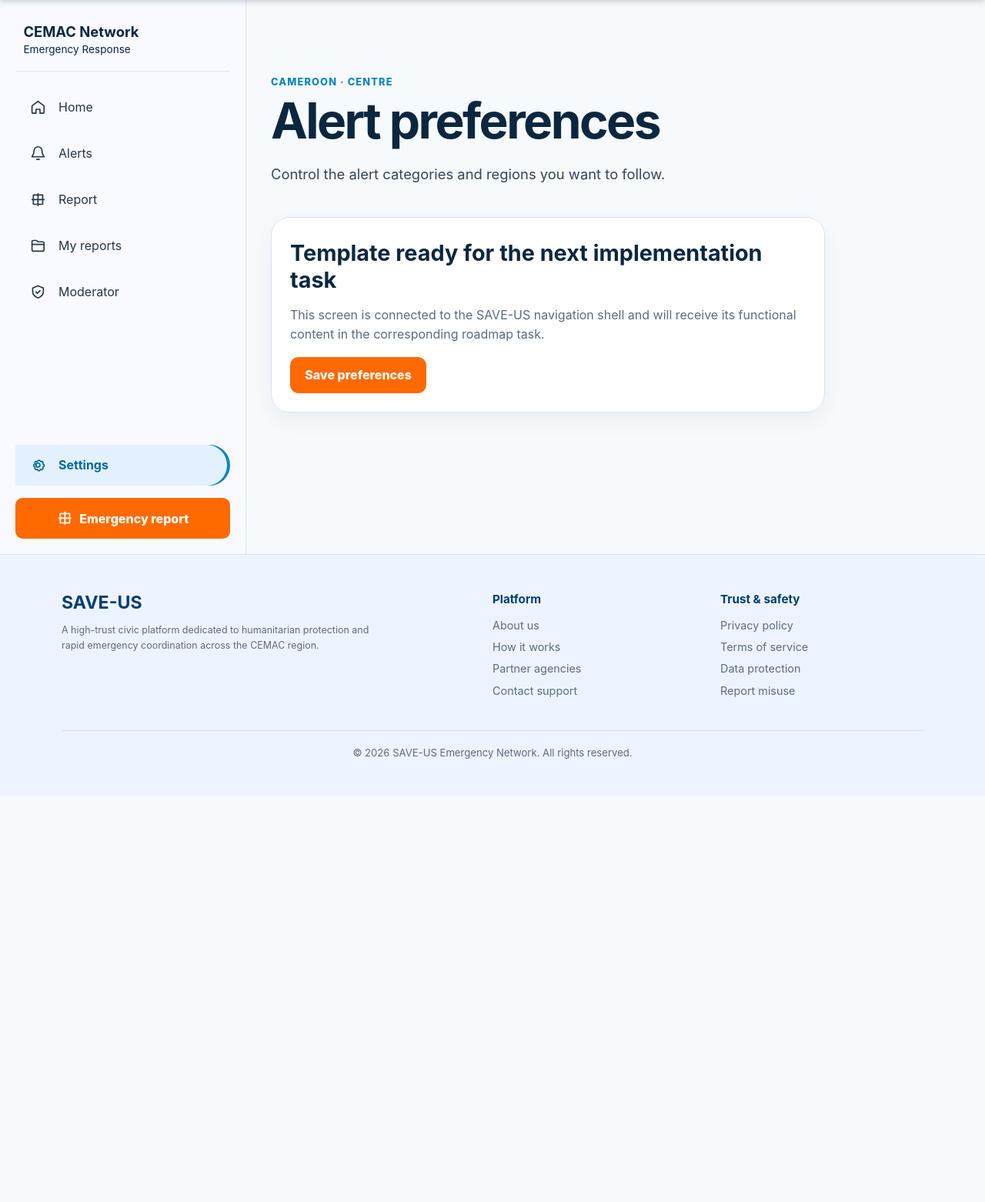
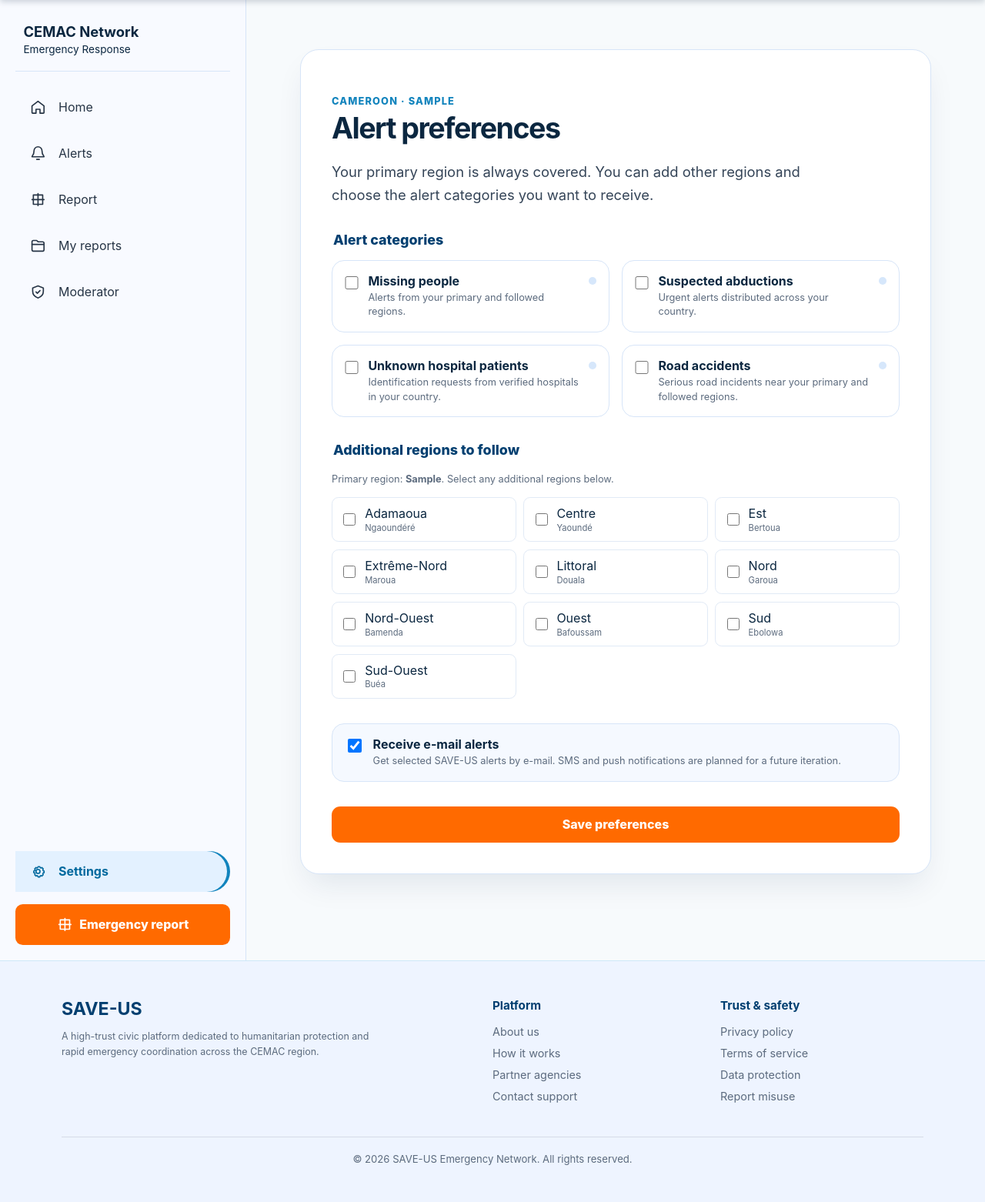
Before and after one commit to Donaldpicsou/SAVE-US, a Flask app: page /settings in a window 1280 px wide. Shown: the part 80-1642 px from the top of the page at 77% size. Before the commit the page ends 1066 px from the top, so only its background shows below. Run offline with Flask 3, Linux system fonts and the light colour scheme; the visitor is signed in with stand-in values (Sample User, id 1); tables that the repository leaves empty hold one stand-in row (values such as "Sample post").

Commit message:
Mise à jour T9

```diff
--- a/app/routes.py
+++ b/app/routes.py
@@ -7,11 +7,21 @@ from flask import Blueprint, abort, g, jsonify, redirect, render_template, reque
 
 from .extensions import db
 from .cemac import load_cemac_data
-from .models import User
+from .models import AlertPreference, AlertType, User
 
 
 bp = Blueprint("main", __name__)
 DEMO_OTP_CODE = "123456"
+# CEMAC numbering plans represented as country code -> national-number length.
+# The OTP MVP stores a normalised E.164-style value and supports all six members.
+CEMAC_PHONE_NUMBER_LENGTHS = {
+    "235": 8,  # Chad
+    "236": 8,  # Central African Republic
+    "237": 9,  # Cameroon
+    "240": 9,  # Equatorial Guinea
+    "241": 8,  # Gabon
+    "242": 9,  # Republic of the Congo
+}
 
 DEMO_NOTIFICATIONS = [
     {"id": "missing-jean-bakary", "type": "Missing person", "title": "Jean Bakary, 8", "location": "Yaoundé area · Centre", "time": "2 hours ago", "description": "Jean was last seen near a primary school in Yaoundé. He was wearing a blue school uniform and a red backpack."},
@@ -29,6 +39,29 @@ INFORMATION_PAGES = {
     "data-protection": ("Data protection", "Trust & safety", "Sensitive report information is treated with care and public alerts disclose only what is necessary.", [("Purpose limitation", "Report information is used to structure, review, distribute, and manage emergency alerts."), ("Audit trail", "Reasoned withdrawals, safety reports, and moderation decisions retain a non-public audit record.")]),
     "report-misuse": ("Report misuse", "Trust & safety", "Report false information, privacy concerns, or harmful use so the SAVE-US moderation team can review it.", [("What to report", "Use this channel for incorrect information, a person already found, privacy concerns, or suspected fraudulent use."), ("What happens next", "The report is reviewed by a moderator. Users should never confront or harass another reporter.")]),
 }
+
+PREFERENCE_CATEGORIES = (
+    {
+        "value": AlertType.MISSING_PERSON.value,
+        "title": "Missing people",
+        "description": "Alerts from your primary and followed regions.",
+    },
+    {
+        "value": AlertType.SUSPECTED_ABDUCTION.value,
+        "title": "Suspected abductions",
+        "description": "Urgent alerts distributed across your country.",
+    },
+    {
+        "value": AlertType.UNKNOWN_HOSPITAL_PATIENT.value,
+        "title": "Unknown hospital patients",
+        "description": "Identification requests from verified hospitals in your country.",
+    },
+    {
+        "value": AlertType.ROAD_ACCIDENT.value,
+        "title": "Road accidents",
+        "description": "Serious road incidents near your primary and followed regions.",
+    },
+)
 
 
 @bp.before_app_request
@@ -71,6 +104,17 @@ def normalise_phone(phone_number: str) -> str:
     return re.sub(r"[^\d+]", "", phone_number.strip())
 
 
+def is_valid_cemac_phone(phone_number: str) -> bool:
+    """Accept a normalised international number from one of the six CEMAC countries."""
+    if not phone_number.startswith("+") or not phone_number[1:].isdigit():
+        return False
+    return any(
+        phone_number.startswith(f"+{country_code}")
+        and len(phone_number) == 1 + len(country_code) + national_length
+        for country_code, national_length in CEMAC_PHONE_NUMBER_LENGTHS.items()
+    )
+
+
 def safe_next_url(next_url: str | None) -> str:
     """Keep post-login redirects within this application."""
     if next_url and next_url.startswith("/") and not next_url.startswith("//"):
@@ -93,8 +137,8 @@ def sign_in():
     phone_number = ""
     if request.method == "POST":
         phone_number = normalise_phone(request.form.get("phone_number", ""))
-        if not re.fullmatch(r"\+\d{8,15}", phone_number):
-            error = "Enter a valid phone number, including the country code."
+        if not is_valid_cemac_phone(phone_number):
+            error = "Enter a valid CEMAC phone number, for example +237 612 345 678 or +241 74 00 11 22."
         else:
             session["pending_phone"] = phone_number
             session["pending_otp"] = DEMO_OTP_CODE
@@ -170,10 +214,73 @@ def moderator_queue():
     return render_template("simple_page.html", title="Moderator queue", eyebrow="Verified moderator access", description="Review reports flagged for possible duplicates, unsafe media, or high fraud risk.", active_page="moderator", app_shell=True, primary_action="View review queue")
 
 
-@bp.get("/settings")
+def preference_country_data(user: User) -> tuple[str, dict]:
+    """Find the CEMAC dataset entry corresponding to a user's country."""
+    dataset = load_cemac_data()
+    country_code, country = next(
+        (
+            (code, data)
+            for code, data in dataset.items()
+            if data["name"] == user.country
+        ),
+        ("cameroun", dataset["cameroun"]),
+    )
+    return country_code, country
+
+
+def manage_preferences(*, onboarding: bool):
+    """Render and persist a user's alert-preference selection."""
+    user = g.current_user
+    country_code, country = preference_country_data(user)
+    preference = user.alert_preference
+    enabled_categories = set(preference.enabled_categories) if preference else set()
+    followed_regions = set(preference.followed_regions) if preference else set()
+    email_enabled = preference.email_notifications_enabled if preference else True
+    error = None
+
+    if request.method == "POST":
+        enabled_categories = set(request.form.getlist("enabled_categories"))
+        followed_regions = set(request.form.getlist("followed_regions"))
+        email_enabled = request.form.get("email_notifications_enabled") == "on"
+        valid_categories = {category["value"] for category in PREFERENCE_CATEGORIES}
+        valid_regions = {item["nom"] for item in country["subdivisions"]}
+
+        if not enabled_categories:
+            error = "Choose at least one alert category."
+        elif not enabled_categories.issubset(valid_categories):
+            error = "One or more alert categories are not supported."
+        elif not followed_regions.issubset(valid_regions):
+            error = "Choose followed regions from your selected country."
+        else:
+            if preference is None:
+                preference = AlertPreference(user=user)
+                db.session.add(preference)
+            preference.enabled_categories = sorted(enabled_categories)
+            preference.followed_regions = sorted(followed_regions)
+            preference.email_notifications_enabled = email_enabled
+            db.session.commit()
+            return redirect(url_for("main.dashboard"))
+
+    return render_template(
+        "preferences.html",
+        active_page="settings" if not onboarding else None,
+        app_shell=not onboarding,
+        onboarding=onboarding,
+        country_code=country_code,
+        country=country,
+        categories=PREFERENCE_CATEGORIES,
+        enabled_categories=enabled_categories,
+        followed_regions=followed_regions,
+        email_enabled=email_enabled,
+        error=error,
+        primary_region=user.primary_region,
+    )
+
+
+@bp.route("/settings", methods=("GET", "POST"))
 @login_required
 def settings():
-    return render_template("simple_page.html", title="Alert preferences", eyebrow="Cameroon · Centre", description="Control the alert categories and regions you want to follow.", active_page="settings", app_shell=True, primary_action="Save preferences")
+    return manage_preferences(onboarding=False)
 
 
 @bp.get("/onboarding/location")
@@ -215,7 +322,7 @@ def onboarding_location():
                 user.primary_region = selected_region
 
             db.session.commit()
-            return redirect(url_for("main.dashboard"))
+            return redirect(url_for("main.onboarding_preferences"))
 
     if user is not None:
         selected_country_code = next(
@@ -236,6 +343,12 @@ def onboarding_location():
         error=error,
         is_profile_update=user is not None,
     )
+
+
+@bp.route("/onboarding/preferences", methods=("GET", "POST"))
+@login_required
+def onboarding_preferences():
+    return manage_preferences(onboarding=True)
 
 
 @bp.get("/notifications")
--- /dev/null
+++ b/app/static/css/preferences.css
@@ -0,0 +1,29 @@
+/* Alert-preference onboarding and settings form. */
+.preferences-page { margin:0 auto; max-width:1000px; padding:4rem 2rem 7rem; }
+.preferences-page.onboarding-preferences { align-items:center; display:flex; justify-content:center; min-height:calc(100vh - 80px); padding:4rem 1.5rem; }
+.preferences-card { background:#fff; border:1px solid var(--line); border-radius:1.5rem; box-shadow:0 20px 40px -10px rgba(0,41,76,.1); margin:0 auto; max-width:820px; padding:2.5rem; }
+.preferences-card h1 { font-size:2.35rem; max-width:22ch; }
+.preferences-form { display:grid; gap:2rem; margin-top:2rem; }
+.preferences-form fieldset { border:0; margin:0; padding:0; }
+.preferences-form legend { color:var(--navy); font-size:1.12rem; font-weight:800; margin-bottom:1rem; }
+.category-preference-grid { display:grid; gap:1rem; grid-template-columns:1fr 1fr; }
+.category-preference { align-items:flex-start; border:1px solid var(--line); border-radius:1rem; cursor:pointer; display:grid; gap:.8rem; grid-template-columns:auto 1fr auto; padding:1rem; transition:border-color .2s,box-shadow .2s,transform .2s; }
+.category-preference:hover { border-color:var(--blue); box-shadow:0 10px 20px -12px rgba(0,41,76,.3); transform:translateY(-1px); }
+.category-preference input { height:1.1rem; margin:.25rem 0 0; width:1.1rem; }
+.category-preference strong,.category-preference small { display:block; }
+.category-preference small,.field-help,.email-preference small { color:var(--muted); font-size:.8rem; line-height:1.45; margin-top:.2rem; }
+.toggle-indicator { background:#d6e7fb; border-radius:999px; height:.6rem; margin-top:.35rem; width:.6rem; }
+.category-preference:has(input:checked) { background:#eef7ff; border-color:var(--blue); }
+.category-preference:has(input:checked) .toggle-indicator { background:var(--blue); box-shadow:0 0 0 4px #d9efff; }
+.region-checklist { display:grid; gap:.6rem; grid-template-columns:repeat(3,1fr); }
+.region-checklist label { align-items:center; border:1px solid #e1eaf6; border-radius:.55rem; cursor:pointer; display:flex; gap:.55rem; padding:.65rem; }
+.region-checklist label:hover { background:#eef7ff; border-color:var(--blue); }
+.region-checklist input { height:1rem; width:1rem; }
+.region-checklist small { color:var(--muted); display:block; font-size:.7rem; margin-top:.1rem; }
+.email-preference { align-items:flex-start; background:#f5f9ff; border:1px solid var(--line); border-radius:1rem; display:flex; gap:.75rem; padding:1rem; }
+.email-preference input { height:1.1rem; margin-top:.2rem; width:1.1rem; }
+.email-preference strong,.email-preference small { display:block; }
+.onboarding-progress .complete { background:#53a670; color:#fff; }
+.onboarding-progress i.complete { background:#53a670; }
+@media (max-width:760px) { .preferences-page { padding:2rem 1.25rem 5rem; }.preferences-page.onboarding-preferences { min-height:calc(100vh - 68px); padding:2rem 1.25rem 4rem; }.preferences-card { padding:1.5rem; }.category-preference-grid { grid-template-columns:1fr; }.region-checklist { grid-template-columns:1fr 1fr; } }
+@media (max-width:440px) { .region-checklist { grid-template-columns:1fr; } }
--- a/app/templates/base.html
+++ b/app/templates/base.html
@@ -12,6 +12,7 @@
     <link rel="stylesheet" href="{{ url_for('static', filename='css/app.css') }}">
     <link rel="stylesheet" href="{{ url_for('static', filename='css/auth.css') }}">
     <link rel="stylesheet" href="{{ url_for('static', filename='css/onboarding.css') }}">
+    <link rel="stylesheet" href="{{ url_for('static', filename='css/preferences.css') }}">
     <script src="{{ url_for('static', filename='js/app.js') }}" defer></script>
   </head>
   <body>
--- /dev/null
+++ b/app/templates/preferences.html
@@ -0,0 +1,56 @@
+{% extends "base.html" %}
+
+{% block title %}{{ "Alert preferences" if not onboarding else "Choose alert preferences" }} · SAVE-US{% endblock %}
+
+{% block content %}
+  <!-- Preference form: alert categories, followed regions, and e-mail delivery. -->
+  <section class="preferences-page {{ 'onboarding-preferences' if onboarding else '' }}">
+    <article class="preferences-card">
+      {% if onboarding %}
+        <!-- Second and final onboarding step. -->
+        <div class="onboarding-progress"><span class="complete">✓</span><i class="complete"></i><span class="active">2</span></div>
+        <p class="eyebrow">Step 2 of 2 · Alert preferences</p>
+        <h1>Choose the alerts that matter to you</h1>
+      {% else %}
+        <!-- Settings view for a signed-in profile. -->
+        <p class="eyebrow">{{ country.name }} · {{ primary_region }}</p>
+        <h1>Alert preferences</h1>
+      {% endif %}
+      <p class="lead">Your primary region is always covered. You can add other regions and choose the alert categories you want to receive.</p>
+      {% if error %}<p class="form-error" role="alert">{{ error }}</p>{% endif %}
+
+      <form method="post" class="preferences-form">
+        <!-- Category toggles control the notification types the user receives. -->
+        <fieldset>
+          <legend>Alert categories</legend>
+          <div class="category-preference-grid">
+            {% for category in categories %}
+              <label class="category-preference">
+                <input type="checkbox" name="enabled_categories" value="{{ category.value }}" {{ "checked" if category.value in enabled_categories else "" }}>
+                <span><strong>{{ category.title }}</strong><small>{{ category.description }}</small></span>
+                <i class="toggle-indicator"></i>
+              </label>
+            {% endfor %}
+          </div>
+        </fieldset>
+
+        <!-- Additional regions are validated against the selected country. -->
+        <fieldset>
+          <legend>Additional regions to follow</legend>
+          <p class="field-help">Primary region: <strong>{{ primary_region }}</strong>. Select any additional {{ country.type_subdivision|lower }}s below.</p>
+          <div class="region-checklist">
+            {% for subdivision in country.subdivisions %}
+              {% if subdivision.nom != primary_region %}
+                <label><input type="checkbox" name="followed_regions" value="{{ subdivision.nom }}" {{ "checked" if subdivision.nom in followed_regions else "" }}><span>{{ subdivision.nom }} <small>{{ subdivision.chef_lieu }}</small></span></label>
+              {% endif %}
+            {% endfor %}
+          </div>
+        </fieldset>
+
+        <!-- E-mail is the only live notification channel included in this MVP. -->
+        <label class="email-preference"><input type="checkbox" name="email_notifications_enabled" {{ "checked" if email_enabled else "" }}><span><strong>Receive e-mail alerts</strong><small>Get selected SAVE-US alerts by e-mail. SMS and push notifications are planned for a future iteration.</small></span></label>
+        <button class="button emergency" type="submit">{{ "Finish setup" if onboarding else "Save preferences" }}</button>
+      </form>
+    </article>
+  </section>
+{% endblock %}
--- a/app/templates/sign_in.html
+++ b/app/templates/sign_in.html
@@ -9,11 +9,11 @@
       <img src="{{ url_for('static', filename='images/save-us-logo.png') }}" alt="SAVE-US logo">
       <p class="eyebrow">Secure community access</p>
       <h1>Welcome to SAVE-US</h1>
-      <p class="lead">Sign in with your phone number to access emergency alerts for your country and regions.</p>
+      <p class="lead">Sign in with a CEMAC phone number to access emergency alerts for your country and regions.</p>
       {% if error %}<p class="form-error" role="alert">{{ error }}</p>{% endif %}
       <!-- Phone number is stored temporarily in the session until OTP verification. -->
       <form method="post" class="auth-form">
-        <label>Phone number<input name="phone_number" type="tel" value="{{ phone_number }}" placeholder="+237 612 345 678" autocomplete="tel" required></label>
+        <label>CEMAC phone number<input name="phone_number" type="tel" value="{{ phone_number }}" placeholder="+237 612 345 678" pattern="\+?(235|236|237|240|241|242)[0-9\s-]+" title="Use a phone number from Cameroon, CAR, Chad, Equatorial Guinea, Gabon, or Republic of the Congo." inputmode="tel" autocomplete="tel" required></label>
         <button class="button emergency" type="submit">Send verification code</button>
       </form>
       <p class="demo-note"><strong>Hackathon demo:</strong> use the seeded phone <code>+237 612 345 678</code> and code <code>{{ demo_otp_code }}</code>.</p>
```
Also changed, not shown: tests/test_auth.py (+22 -0 lines), tests/test_onboarding.py (+18 -2 lines), tests/test_preferences.py (added, +84 -0 lines).
